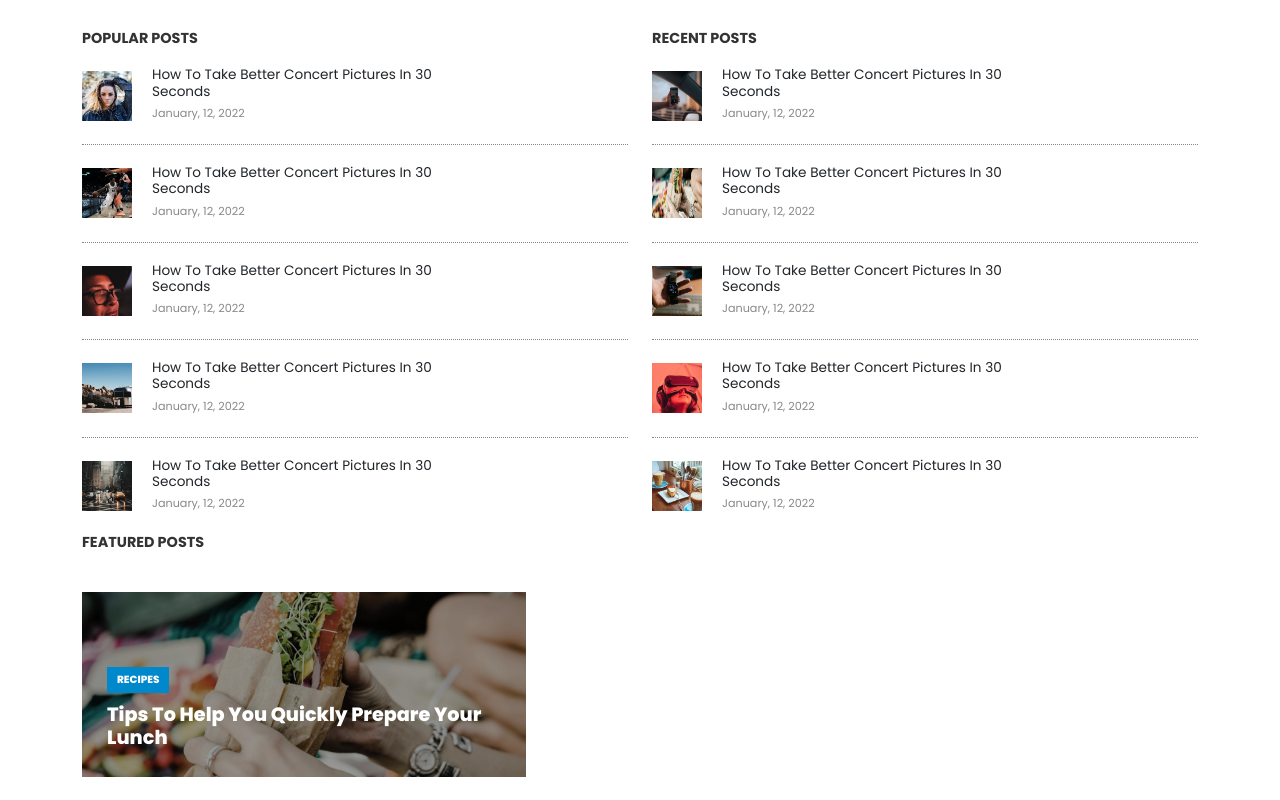
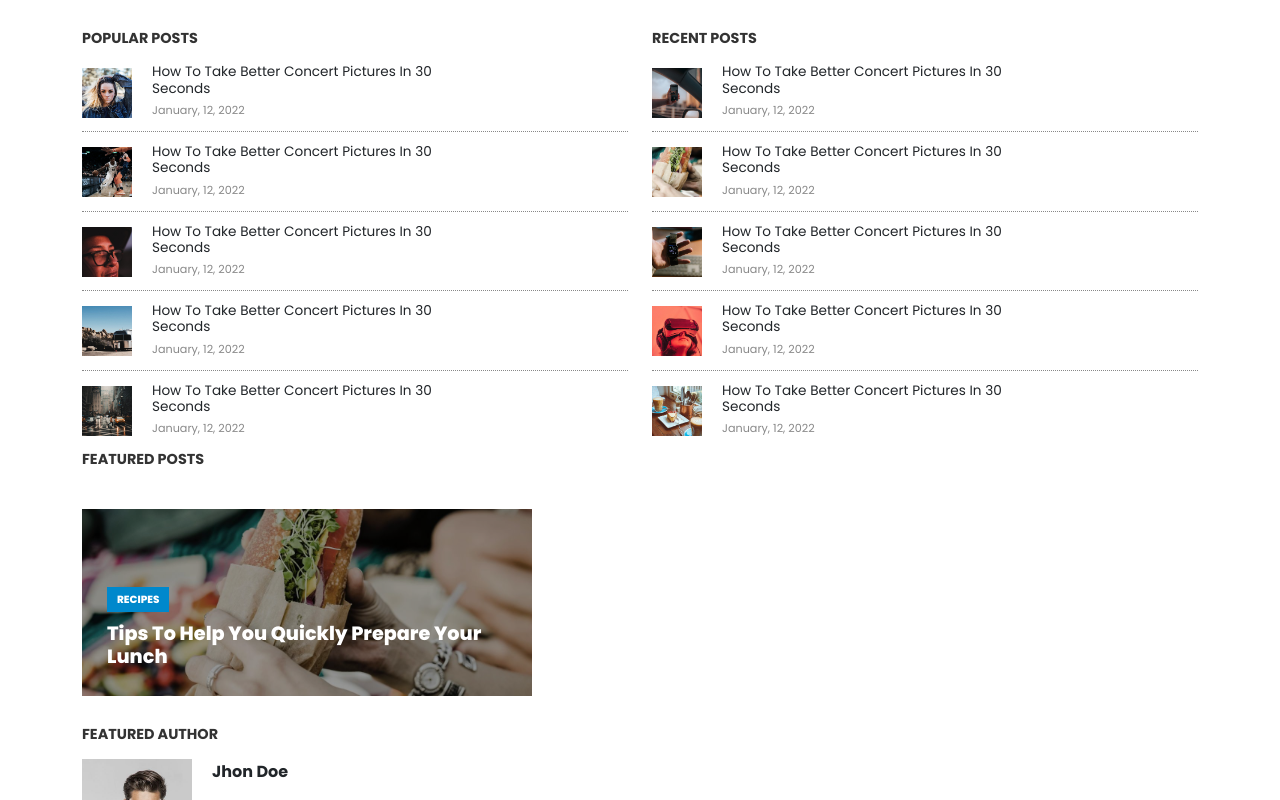
Before and after one commit to RiccardoLoPresti/proj-html-vuejs, a Vue app: page / in a window 1280 px wide. Shown: the part 1160-1960 px from the top of the page. Built offline with nearby package versions, Linux system fonts and the light colour scheme.

Commit message:
[change] card with only one components

```diff
--- a/src/components/AppInfo.vue
+++ b/src/components/AppInfo.vue
@@ -1,11 +1,11 @@
 <script>
 
-import CardsTextSmall from './CardsTextSmall.vue';
+import CardsText from './CardsText.vue';
 
 export default {
     name:'AppInfo',
     components:{
-        CardsTextSmall
+        CardsText
     },
     data(){
         return{
@@ -121,7 +121,7 @@ export default {
 
                 <div class="box-card">
 
-                    <CardsTextSmall/>
+                    <CardsText type="info"/>
 
                 </div>
 
@@ -165,11 +165,12 @@ export default {
         text-transform: uppercase;
         font-weight: 700;
         font-size: .9rem;
+        padding-bottom: 5px;
     }
     .post-wrapper{
         .posts{
-            padding:10px 0;
             border-bottom: 1px dotted $text-dark-grey-color;
+            margin: 2px 0;
             &:last-child{
                 border-bottom: none;
             }
@@ -177,6 +178,7 @@ export default {
                 width: 50px;
                 height: 50px;
                 margin-right: 10px;
+                object-fit: cover;
             }
             .text{
                 max-width: 335px;
@@ -205,8 +207,9 @@ export default {
         }
     }
     .box-card{
-        margin-top: 40px;
-        margin-bottom: 30px;
+        margin-top: 35px;
+        margin-bottom: 32px;
+        height: 185px;
     }
 }
 
--- a/src/components/AppJumbo.vue
+++ b/src/components/AppJumbo.vue
@@ -17,7 +17,7 @@ export default {
         <div class="container">
             <div class="row">
                 <div class="col-auto wrapper w-100 d-flex justify-content-center flex-wrap">
-                    <CardText/>
+                    <CardText type="jumbo"/>
                 </div>
             </div>
         </div>
--- a/src/components/CardsText.vue
+++ b/src/components/CardsText.vue
@@ -1,58 +1,28 @@
 <script>
+
+import {store} from '../data/store.js'
+
 export default {
     name:'CardsText',
+    props:{
+        type: String
+    },
     data(){
         return{
-            items:[
-                {
-                    cat:'photography',
-                    text:'how to take better concert pictures in 30 seconds',
-                    img:'../src/assets/images/blog-46.jpg',
-                    description:'Lorem ipsum dolor sit amet consectetur adipisicing elit. Cumque inventore provident velit blanditiis exercitationem nisi fugit! Rem eaque atque numquam minima ut adipisci tempore debitis vero non, obcaecati nobis odit?'
-                },
-                {
-                    cat:'gadgets',
-                    text:'gadfets that make your smartphone even smarter',
-                    img:'../src/assets/images/blog-47.jpg',
-                    description:'Lorem ipsum dolor sit amet consectetur adipisicing elit. Cumque inventore provident velit blanditiis exercitationem nisi fugit! Rem eaque atque numquam minima ut adipisci tempore debitis vero non, obcaecati nobis odit?'
-                },
-                {
-                    cat:'travel',
-                    text:'20 top-rated tourist attractions ins manhattan',
-                    img:'../src/assets/images/blog-48.jpg',
-                    description:'Lorem ipsum dolor sit amet consectetur adipisicing elit. Cumque inventore provident velit blanditiis exercitationem nisi fugit! Rem eaque atque numquam minima ut adipisci tempore debitis vero non, obcaecati nobis odit?'
-                },
-                {
-                    cat:'lifestyle',
-                    text:'the best way to ride a motorcycle',
-                    img:'../src/assets/images/blog-49.jpg',
-                    description:'Lorem ipsum dolor sit amet consectetur adipisicing elit. Cumque inventore provident velit blanditiis exercitationem nisi fugit! Rem eaque atque numquam minima ut adipisci tempore debitis vero non, obcaecati nobis odit?'
-                },
-                {
-                    cat:'travel',
-                    text:'5 fun things to do at beach',
-                    img:'../src/assets/images/blog-50.jpg',
-                    description:'Lorem ipsum dolor sit amet consectetur adipisicing elit. Cumque inventore provident velit blanditiis exercitationem nisi fugit! Rem eaque atque numquam minima ut adipisci tempore debitis vero non, obcaecati nobis odit?'
-                },
-                {
-                    cat:'recipes',
-                    text:'amazingly fresh fruit and herb drinks for summer',
-                    img:'../src/assets/images/blog-51.jpg',
-                    description:'Lorem ipsum dolor sit amet consectetur adipisicing elit. Cumque inventore provident velit blanditiis exercitationem nisi fugit! Rem eaque atque numquam minima ut adipisci tempore debitis vero non, obcaecati nobis odit?'
-                }
-            ]
+            store
         }
     }
 }
 </script>
 
 <template>
-    <div v-for="item in items" :key="item" class="custom-card ">
+    <div v-for="item in store[type]" :key="item" class="custom-card ">
         <div class="box">
 
             <img :src="item.img" alt="">
 
             <div class="text">
+
                 <span>{{item.cat}}</span>
                 <h3>{{item.text}}</h3>
                 <div class="overlay">
@@ -68,19 +38,16 @@ export default {
 @use '../styles/partials/vars' as *;
 @use '../styles/partials/mixin' as *;
 .custom-card{
-    width: 450px;
+    width: 100%;
+    max-width: 450px;
     height: 250px;
-    min-height: 250px;
-    position: relative;
     color: $white-color;
-    .box{
-        min-height: 250px;
-
-    }
     img{
         filter:brightness(.6);
-        height: 250px;
         object-fit: cover;
+    }
+    .box{
+        position: relative;
     }
     .text{
         position: absolute;
@@ -103,7 +70,7 @@ export default {
             font-size: .8rem;
             color: $text-grey-color;
             font-weight: 600;
-            height: 80px;
+            height: 60px;
             overflow: auto;
         }
     }
--- a/src/components/CardsTextSmall.vue
+++ /dev/null
@@ -1,85 +0,0 @@
-<script>
-export default {
-    name:'CardsText',
-    data(){
-        return{
-            items:[
-                {
-                    cat:'recipes',
-                    text:'tips to help you quickly prepare your lunch',
-                    img:'../src/assets/images/blog-66.jpg',
-                    description:'Lorem ipsum dolor sit amet consectetur adipisicing elit. Cumque inventore provident velit blanditiis exercitationem nisi fugit! Rem eaque atque numquam minima ut adipisci tempore debitis vero non, obcaecati nobis odit?'
-                },
-            ]
-        }
-    }
-}
-</script>
-
-<template>
-    <div v-for="item in items" :key="item" class="custom-card ">
-        <div class="box">
-
-            <img :src="item.img" alt="">
-
-            <div class="text">
-                <span>{{item.cat}}</span>
-                <h3>{{item.text}}</h3>
-                <div class="overlay">
-                    <p>{{item.description}}</p>
-                </div>
-
-            </div>
-        </div>
-    </div>
-</template>
-
-<style lang="scss" scoped>
-@use '../styles/partials/vars' as *;
-@use '../styles/partials/mixin' as *;
-
-.custom-card{
-    max-width: 450px;
-    height: 185px;
-    min-height: 185px;
-    position: relative;
-    color: $white-color;
-    .box{
-        min-height: 185px;
-    }
-    img{
-        filter:brightness(.6);
-        height: 185px;
-        object-fit: cover;
-    }
-    .text{
-        position: absolute;
-        left: 0px;
-        bottom: 0px;
-        padding-bottom: 20px;
-        padding-right: 25px;
-        padding-left: 25px;
-        span{
-            @include badge('main');
-        }
-        h3{
-            margin-top: 10px;
-            font-size: 1.2rem;
-            font-weight: 800;
-            text-transform: capitalize;
-        }
-        .overlay{
-            display: none;
-            font-size: .8rem;
-            color: $text-grey-color;
-            font-weight: 600;
-            height: 50px;
-            overflow: auto;
-        }
-    }
-    .box:hover .overlay{
-        display: block;
-    }
-}
-
-</style>
--- a/src/components/PostCards.vue
+++ b/src/components/PostCards.vue
@@ -1,6 +1,9 @@
 <script>
 export default {
     name:'CardsText',
+    props:{
+        object: Object
+    },
     data(){
         return{
             items:[
@@ -69,6 +72,27 @@ export default {
                 },
                 {
                     text:'top camper trailer towing tips',
+                    img:'../src/assets/images/blog-58-big.jpg',
+                    description:'Lorem ipsum dolor sit amet consectetur adipisicing elit. Cumque inventore provident velit blanditiis exercitationem nisi fugit! Rem eaque atque numquam minima ut adipisci tempore debitis vero non, obcaecati nobis odit?Lorem ipsum dolor sit amet consectetur adipisicing elit. Cumque inventore provident velit blanditiis exercitationem nisi fugit! Rem eaque atque numquam minima ut adipisci tempore debitis vero non, obcaecati nobis odit?Lorem ipsum dolor sit amet consectetur adipisicing elit. Cumque inventore provident velit blanditiis exercitationem nisi fugit! Rem eaque atque numquam minima ut adipisci tempore debitis vero non, obcaecati nobis odit?',
+                    author: {
+                        name:'john doe',
+                        href:'#'
+                    },
+                    cat:{
+                        badge:'travel, lifestyle',
+                        href:'#'
+                    },
+                    comments:{
+                        number:'12 comments',
+                        href:'#'
+                    },
+                    date:{
+                        day:12,
+                        month: 'jan'
+                    }
+                },
+                {
+                    text:'10 best travel tips after 5 years traveling the word',
                     img:'../src/assets/images/blog-58-big.jpg',
                     description:'Lorem ipsum dolor sit amet consectetur adipisicing elit. Cumque inventore provident velit blanditiis exercitationem nisi fugit! Rem eaque atque numquam minima ut adipisci tempore debitis vero non, obcaecati nobis odit?Lorem ipsum dolor sit amet consectetur adipisicing elit. Cumque inventore provident velit blanditiis exercitationem nisi fugit! Rem eaque atque numquam minima ut adipisci tempore debitis vero non, obcaecati nobis odit?Lorem ipsum dolor sit amet consectetur adipisicing elit. Cumque inventore provident velit blanditiis exercitationem nisi fugit! Rem eaque atque numquam minima ut adipisci tempore debitis vero non, obcaecati nobis odit?',
                     author: {
--- a/src/data/store.js
+++ b/src/data/store.js
@@ -0,0 +1,50 @@
+import {reactive} from 'vue';
+
+export const store = reactive({
+    jumbo:[
+        {
+            cat:'photography',
+            text:'how to take better concert pictures in 30 seconds',
+            img:'../src/assets/images/blog-46.jpg',
+            description:'Lorem ipsum dolor sit amet consectetur adipisicing elit. Cumque inventore provident velit blanditiis exercitationem nisi fugit! Rem eaque atque numquam minima ut adipisci tempore debitis vero non, obcaecati nobis odit?'
+        },
+        {
+            cat:'gadgets',
+            text:'gadfets that make your smartphone even smarter',
+            img:'../src/assets/images/blog-47.jpg',
+            description:'Lorem ipsum dolor sit amet consectetur adipisicing elit. Cumque inventore provident velit blanditiis exercitationem nisi fugit! Rem eaque atque numquam minima ut adipisci tempore debitis vero non, obcaecati nobis odit?'
+        },
+        {
+            cat:'travel',
+            text:'20 top-rated tourist attractions ins manhattan',
+            img:'../src/assets/images/blog-48.jpg',
+            description:'Lorem ipsum dolor sit amet consectetur adipisicing elit. Cumque inventore provident velit blanditiis exercitationem nisi fugit! Rem eaque atque numquam minima ut adipisci tempore debitis vero non, obcaecati nobis odit?'
+        },
+        {
+            cat:'lifestyle',
+            text:'the best way to ride a motorcycle',
+            img:'../src/assets/images/blog-49.jpg',
+            description:'Lorem ipsum dolor sit amet consectetur adipisicing elit. Cumque inventore provident velit blanditiis exercitationem nisi fugit! Rem eaque atque numquam minima ut adipisci tempore debitis vero non, obcaecati nobis odit?'
+        },
+        {
+            cat:'travel',
+            text:'5 fun things to do at beach',
+            img:'../src/assets/images/blog-50.jpg',
+            description:'Lorem ipsum dolor sit amet consectetur adipisicing elit. Cumque inventore provident velit blanditiis exercitationem nisi fugit! Rem eaque atque numquam minima ut adipisci tempore debitis vero non, obcaecati nobis odit?'
+        },
+        {
+            cat:'recipes',
+            text:'amazingly fresh fruit and herb drinks for summer',
+            img:'../src/assets/images/blog-51.jpg',
+            description:'Lorem ipsum dolor sit amet consectetur adipisicing elit. Cumque inventore provident velit blanditiis exercitationem nisi fugit! Rem eaque atque numquam minima ut adipisci tempore debitis vero non, obcaecati nobis odit?'
+        }
+    ],
+    info:[
+        {
+            cat:'recipes',
+            text:'tips to help you quickly prepare your lunch',
+            img:'../src/assets/images/blog-66.jpg',
+            description:'Lorem ipsum dolor sit amet consectetur adipisicing elit. Cumque inventore provident velit blanditiis exercitationem nisi fugit! Rem eaque atque numquam minima ut adipisci tempore debitis vero non, obcaecati nobis odit?'
+        },
+    ]
+})
```
Also changed, not shown: src/assets/images/blog-66-small.jpg (renamed from src/assets/images/blog-66 (1).jpg).
